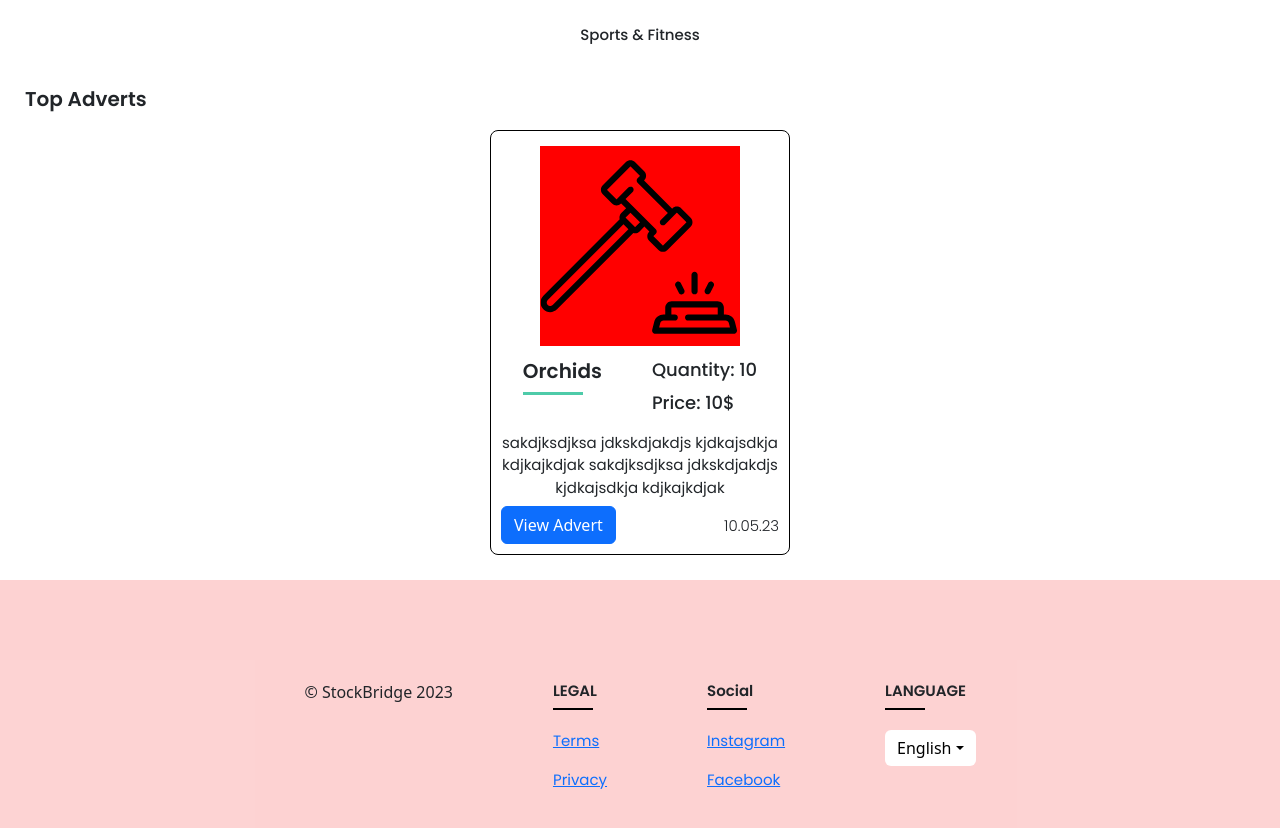
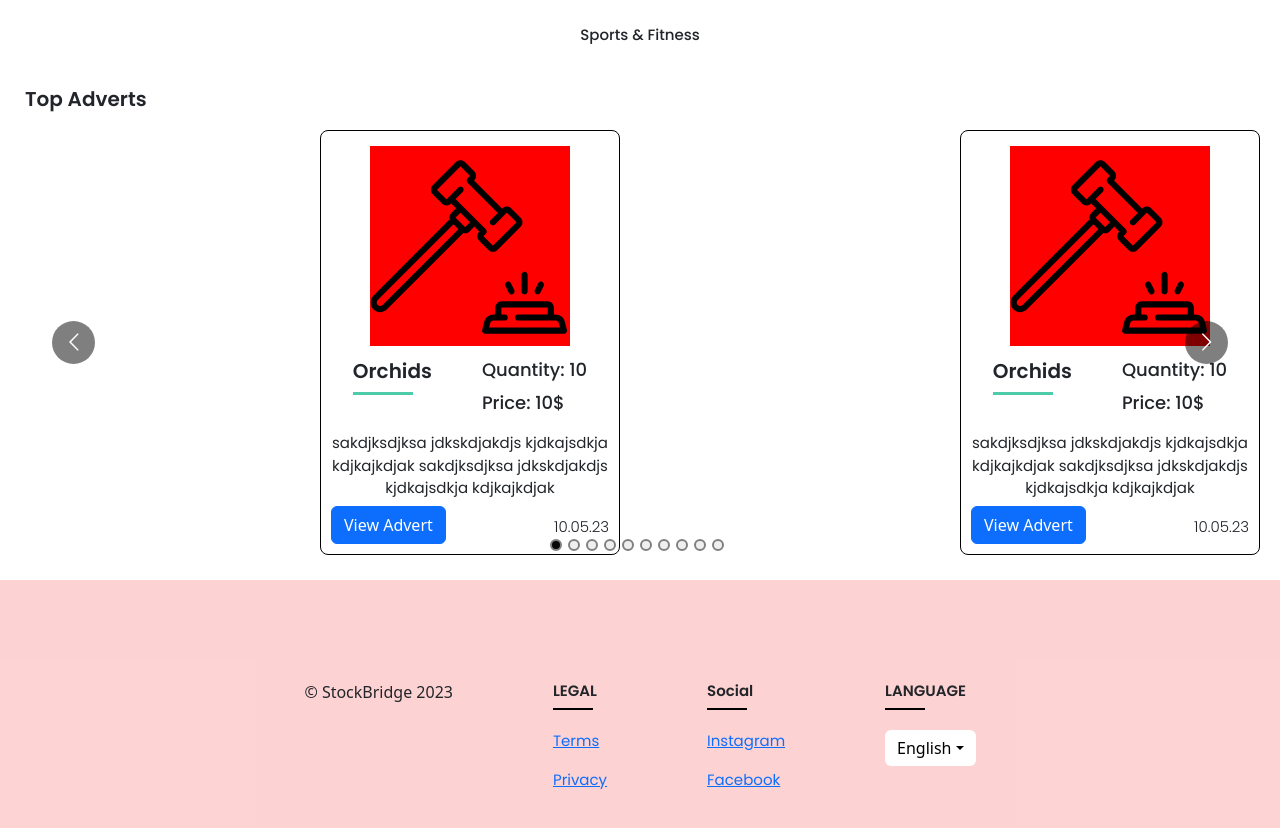
Before and after one commit to lups2000/stockbridge, a React (Create React App) app in the folder client/: page / in a window 1280 px wide. Shown: the part 1627-2455 px from the top of the page. Built offline with nearby package versions, Linux system fonts and the light colour scheme; no server answers.

Commit message:
carousel for top adverts

```diff
--- a/client/package.json
+++ b/client/package.json
@@ -25,6 +25,7 @@
     "react-bootstrap": "^2.7.4",
     "react-datepicker": "^4.12.0",
     "react-dom": "^18.2.0",
+    "react-multi-carousel": "^2.8.4",
     "react-router-dom": "^6.11.2",
     "react-scripts": "5.0.1",
     "react-slick": "^0.29.0",
--- a/client/src/components/Home/TopAdverts.tsx
+++ b/client/src/components/Home/TopAdverts.tsx
@@ -1,4 +1,6 @@
 import React, { FC } from 'react';
+import Carousel from 'react-multi-carousel';
+import 'react-multi-carousel/lib/styles.css';
 import { BodyText } from '../Text/BodyText';
 import { AdvertCard } from '../AdvertCard';
 
@@ -6,23 +8,39 @@ import { AdvertCard } from '../AdvertCard';
  * This component displays the top adverts from different categories, those that have been prioritized.
  */
 export const TopAdverts: FC = () => {
+  const responsive = {
+    desktop: {
+      breakpoint: { max: 3000, min: 1400 },
+      items: 3,
+    },
+    tablet: {
+      breakpoint: { max: 1400, min: 1000 },
+      items: 2,
+    },
+    mobile: {
+      breakpoint: { max: 1000, min: 650},
+      items: 1,
+    },
+  };
+
   return (
     <div>
       <BodyText style={{ fontSize: 20, fontWeight: 600, paddingLeft: 25 }}>
         Top Adverts
       </BodyText>
-      <div
-        style={{
-          display: 'flex',
-          flexDirection: 'row',
-          flexWrap: 'wrap',
-          justifyContent: 'center',
-          gap: 25,
-          paddingLeft: 25,
-          paddingRight: 25,
-        }}
-      >
-        <AdvertCard />
+      <div>
+        <Carousel responsive={responsive} infinite={true} showDots centerMode>
+          <AdvertCard />
+          <AdvertCard />
+          <AdvertCard />
+          <AdvertCard />
+          <AdvertCard />
+          <AdvertCard />
+          <AdvertCard />
+          <AdvertCard />
+          <AdvertCard />
+          <AdvertCard />
+        </Carousel>
       </div>
     </div>
   );
```
Also changed, not shown: 1 other file (tests, documents, lock files or other folders).
